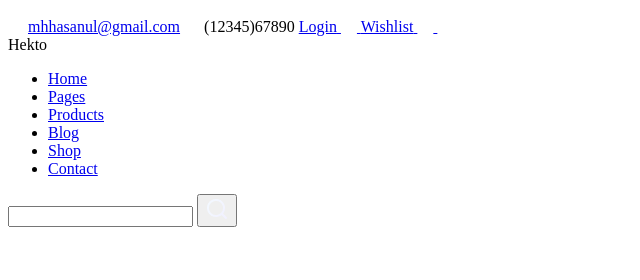
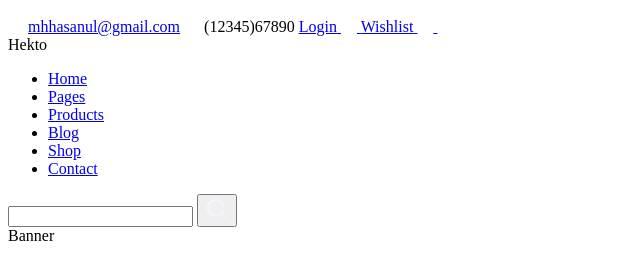
Before and after one commit to hueoggy030998/learn-web-ecom, a plain HTML site: page index.html in a window 1280 px wide. Shown: the full height of the page, 0-640 px from the left. Drawn offline with Linux system fonts and the light colour scheme.

Commit message:
test commit

```diff
--- a/index.html
+++ b/index.html
@@ -40,7 +40,7 @@
         </div>
     </div>
 
-    <div class="banner"></div>
+    <div class="banner">Banner</div>
 
     <script src="./main.js"></script>
 
```
